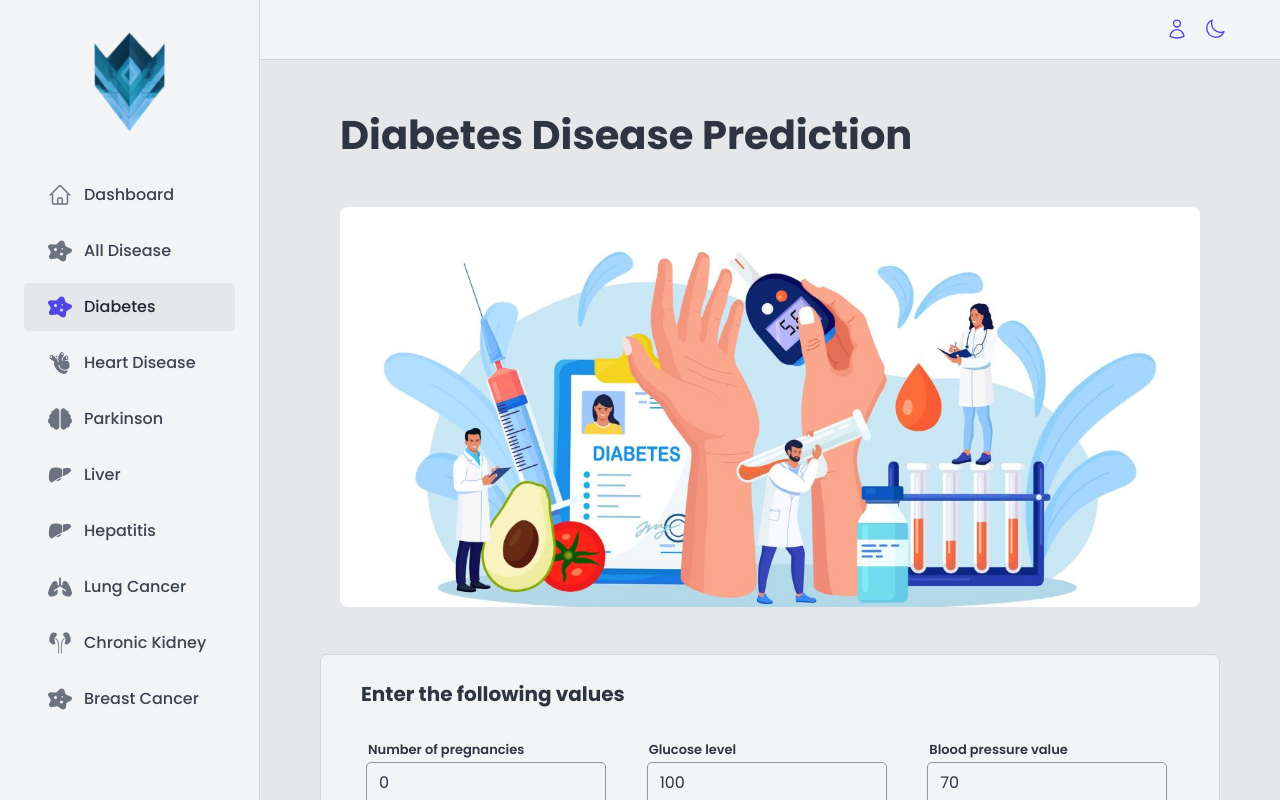
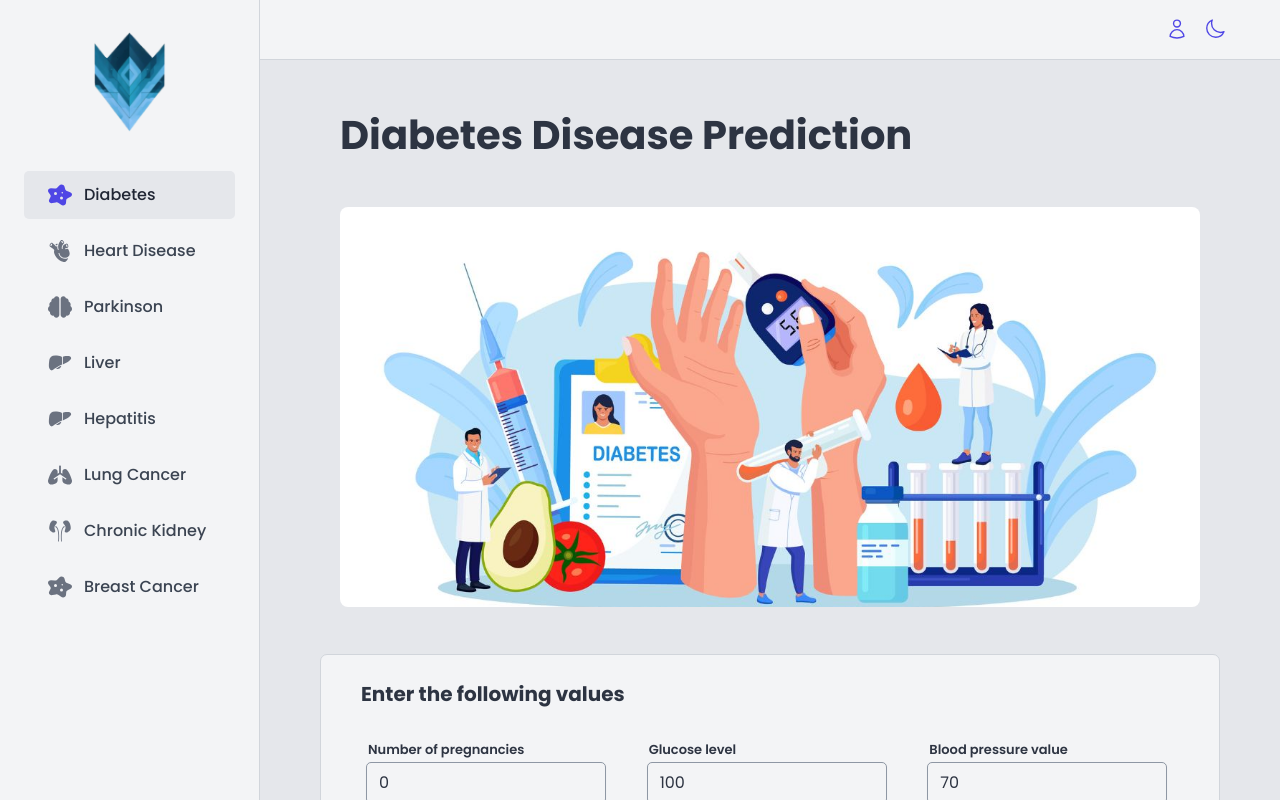
Before and after one commit to darkradiation/multiple_disease_prediction, a React (Vite) app: page /diabetes_prediction in a window 1280 px wide. Built offline with nearby package versions, Linux system fonts and the light colour scheme; a web font is replaced by a local one.

Commit message:
dashboard,all diseases hidden

```diff
--- a/src/ui/MainNav.jsx
+++ b/src/ui/MainNav.jsx
@@ -63,18 +63,18 @@ function MainNav() {
   return (
     <nav>
       <NavList>
-        <li>
+        {/* <li>
           <StyledNavLink to="/dashboard">
             <HiOutlineHome />
             <span>Dashboard</span>
           </StyledNavLink>
-        </li>
-        <li>
+        </li> */}
+        {/* <li>
           <StyledNavLink to="/all_disease_prediction">
             <FaDisease />
             <span>All Disease</span>
           </StyledNavLink>
-        </li>
+        </li> */}
         <li>
           <StyledNavLink to="/diabetes_prediction">
             <FaDisease />
```
